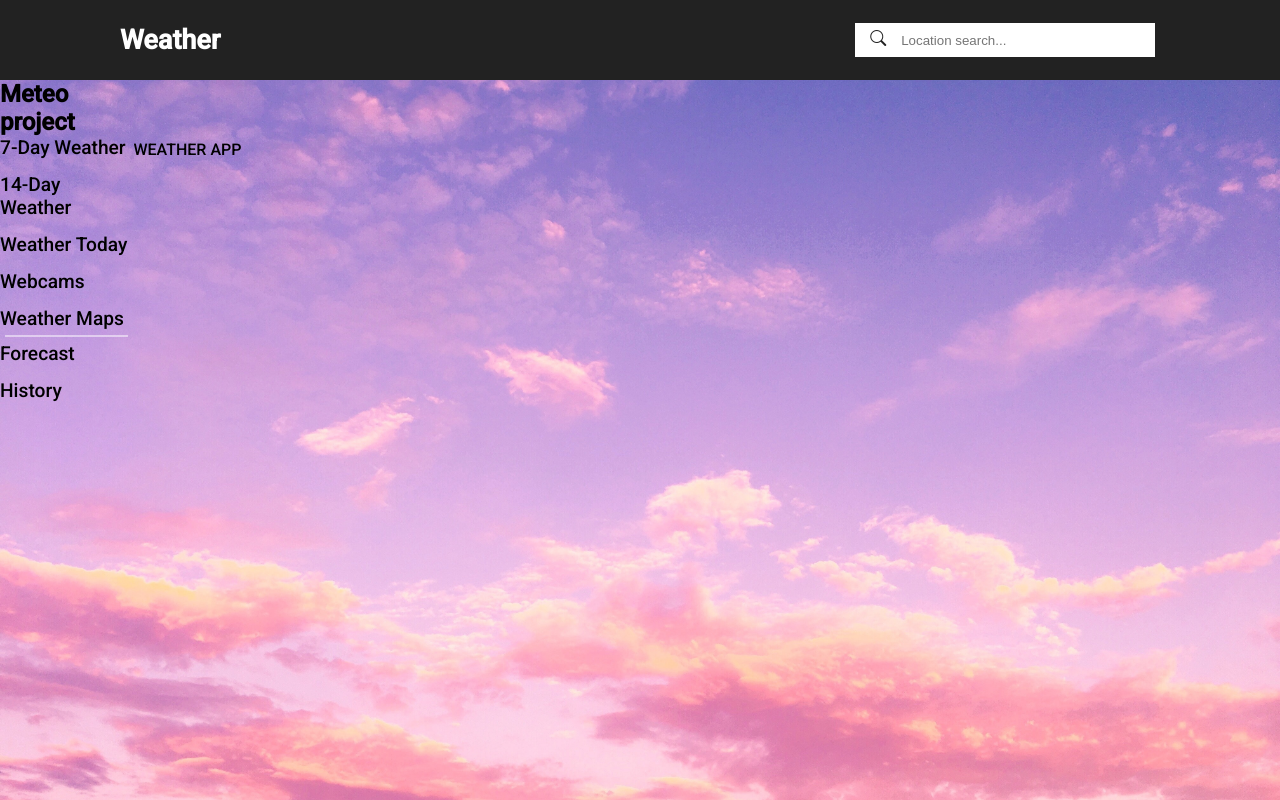
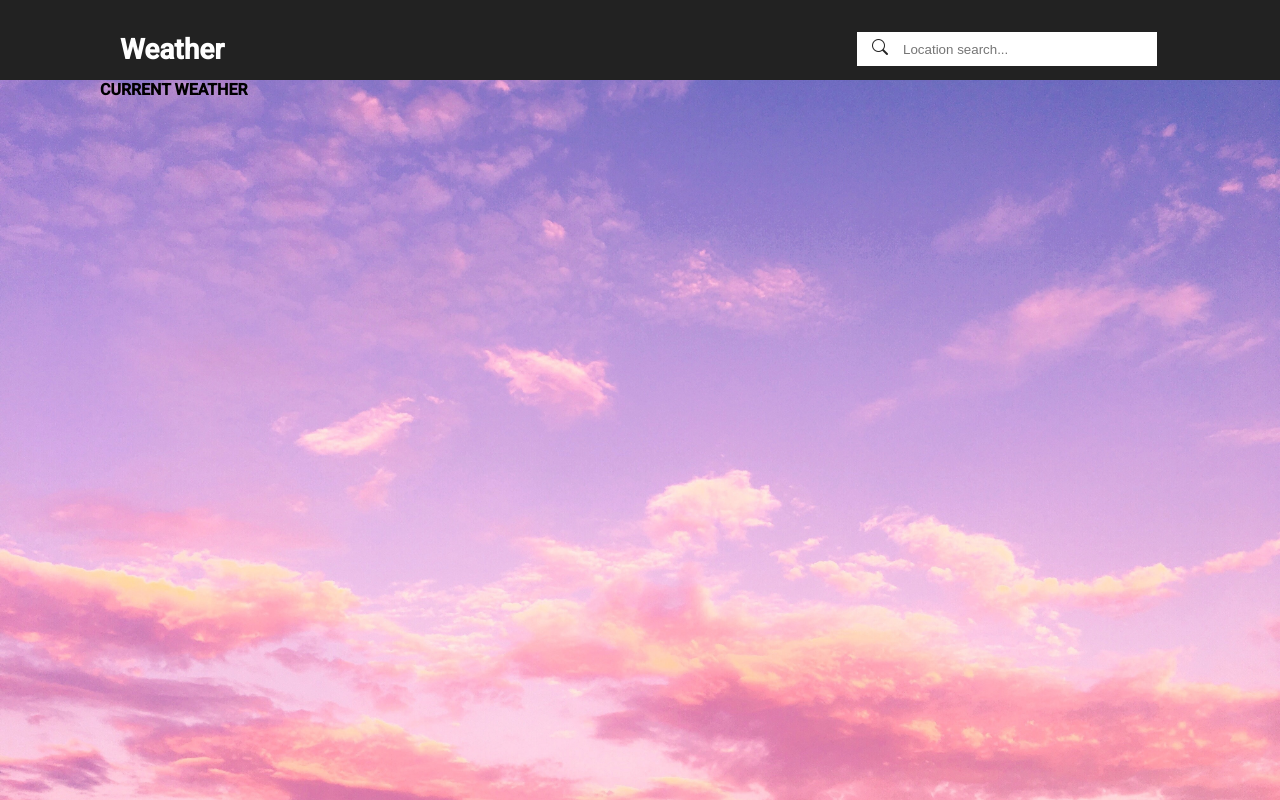
Before and after one commit to alyersin/Simple-Weather-App, a website: page index.html in a window 1280 px wide. Drawn offline with nearby package versions, Linux system fonts and the light colour scheme.

Commit message:
04052023

```diff
--- a/index.css
+++ b/index.css
@@ -46,8 +46,10 @@ header,
 
 /******** HEADER ********/
 @media (min-width: 1080px) {
-  .header-container {
+  .header-container,
+  .main {
     width: 1080px;
+    margin: auto;
     gap: 260px;
   }
 }
@@ -72,11 +74,12 @@ header {
 }
 
 .title {
-  font-size: 18px;
+  font-size: 14px;
   align-items: center;
 }
 
 .loc-coord {
+  font-size: 12px;
   width: 300px;
   gap: 8px;
 }
@@ -93,39 +96,6 @@ header {
   margin: 0 15px 4px 15px;
 }
 
-/* SIDEBAR */
+/******** SECTION ********/
 
-.sidebar {
-}
-
-ul {
-  gap: 14px;
-  font-size: 1.2em;
-}
-
-.hr-line {
-  border: 0.6px solid #fff;
-  opacity: 50%;
-  margin: 5px;
-}
-
-/* NAVBAR */
-
-.right-side {
-  width: 100%;
-}
-
-.navbar {
-  padding: 30px;
-  gap: 22px;
-}
-
-.dynamic-text {
-  gap: 300px;
-}
-
-/* MAIN */
-
-.main {
-  width: 100%;
-}
+.main;
--- a/index.html
+++ b/index.html
@@ -23,12 +23,12 @@
       <div class="header-container flex justify-s">
         <div class="h-left-cont flex">
           <div class="title flex">
-            <h2>Weather</h2>
+            <h1>Weather</h1>
           </div>
 
           <div class="loc-coord flex column">
-            <h3 class="location-temp"></h3>
-            <h4 class="coordinates"></h4>
+            <h2 class="location-temp"></h2>
+            <h3 class="coordinates"></h3>
           </div>
         </div>
 
@@ -44,34 +44,14 @@
       </div>
     </header>
 
-    <div class="wrapper flex row">
-      <section class="sidebar flex column">
-        <h1>Meteo project</h1>
+    <section class="main flex row">
+      <div class="block-one flex column">
+        <h4>CURRENT WEATHER</h4>
+        <p class="time"></p>
+      </div>
 
-        <ul class="flex column">
-          <li><a href="">7-Day Weather</a></li>
-          <li><a href="">14-Day Weather</a></li>
-          <li><a href="">Weather Today</a></li>
-          <li><a href="">Webcams</a></li>
-          <li><a href="">Weather Maps</a></li>
-        </ul>
-
-        <div class="hr-line"></div>
-
-        <ul class="flex column">
-          <li><a href="">Forecast</a></li>
-          <li><a href="">History</a></li>
-        </ul>
-      </section>
-
-      <section class="right-side flex column">
-        <nav class="navbar flex column">
-          <div class="dynamic-text flex row"></div>
-        </nav>
-
-        <div class="main flex">WEATHER APP</div>
-      </section>
-    </div>
+      <div class="block-two flex"></div>
+    </section>
 
     <script src="https://cdn.jsdelivr.net/npm/axios@1.1.2/dist/axios.min.js"></script>
     <script src="script.js"></script>
--- a/script.js
+++ b/script.js
@@ -1,16 +1,17 @@
-//JS INTEGRATED GEOLOCATION
-const successCallback = (position) => {
-  // console.log(position);
-  let currPos = position;
-  let {
-    coords: { latitude, longitude },
-  } = currPos;
-  console.log(latitude, longitude);
-};
-const errorCallback = (error) => {
-  console.log(error);
-};
-navigator.geolocation.getCurrentPosition(successCallback, errorCallback);
+// //JS INTEGRATED GEOLOCATION
+// const successCallback = (position) => {
+//   let currPos = position;
+//   console.log(currPos);
+//   let {
+//     coords: { latitude, longitude },
+//   } = currPos;
+//   console.log(latitude, longitude);
+// };
+
+// const errorCallback = (error) => {
+//   console.log(error);
+// };
+// navigator.geolocation.getCurrentPosition(successCallback, errorCallback);
 
 //GEOLOCATION & WEATHER API (JSON Format)
 
@@ -54,6 +55,16 @@ getCity.addEventListener("keydown", (e) => {
           )} N /  ${long.toFixed(2)} E`;
         }
         getCity.value = "";
+
+        //TIMEZONE API
+        const res2 = await axios.get(
+          `https://api.ipgeolocation.io/timezone?apiKey=dda0da9b52624e0c80f4972ad83865e2&lat=${lat}&long=${long}`
+        );
+        console.log(res2.data);
+        let rawTime = res2.data.date_time;
+        let currTime = rawTime.split("").splice(11, 5).join("");
+        console.log(currTime);
+        document.querySelector(".time").innerText = currTime;
       } catch (e) {
         console.log("ERROR", e);
       }
```
